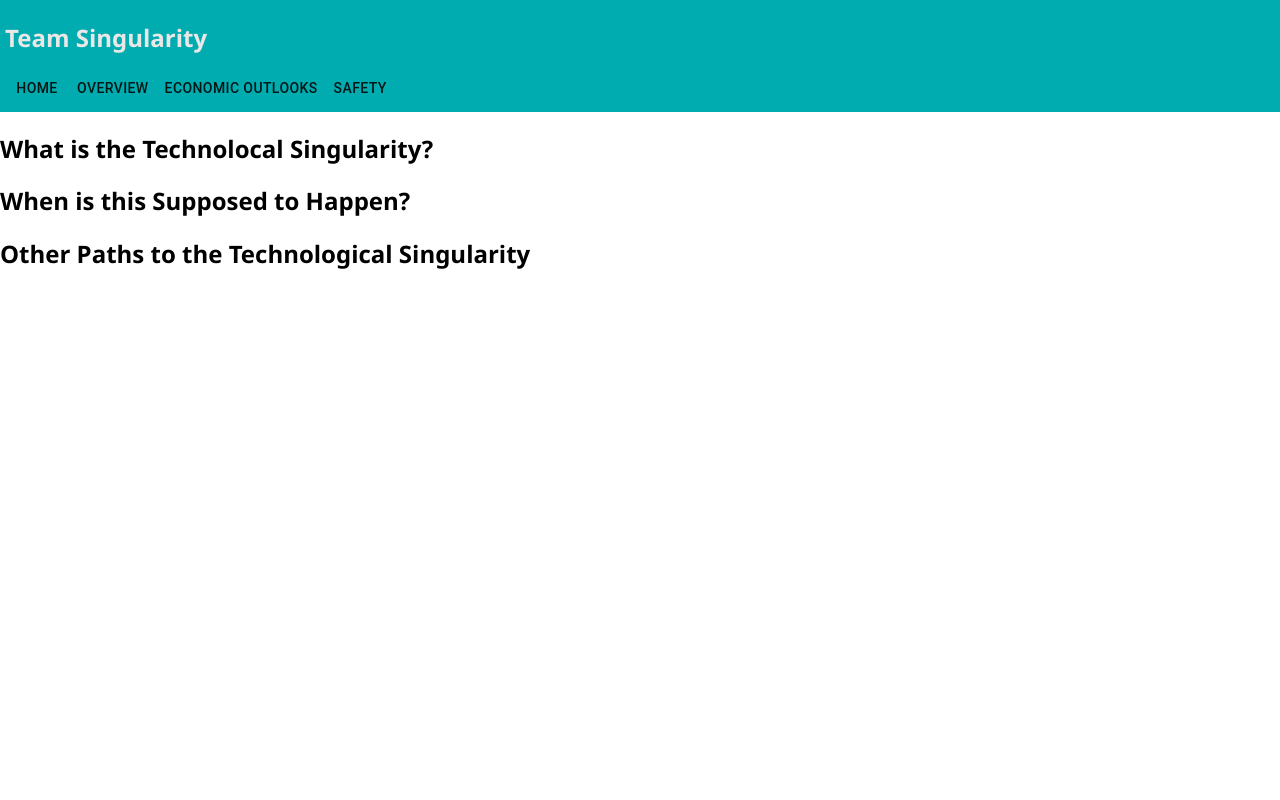
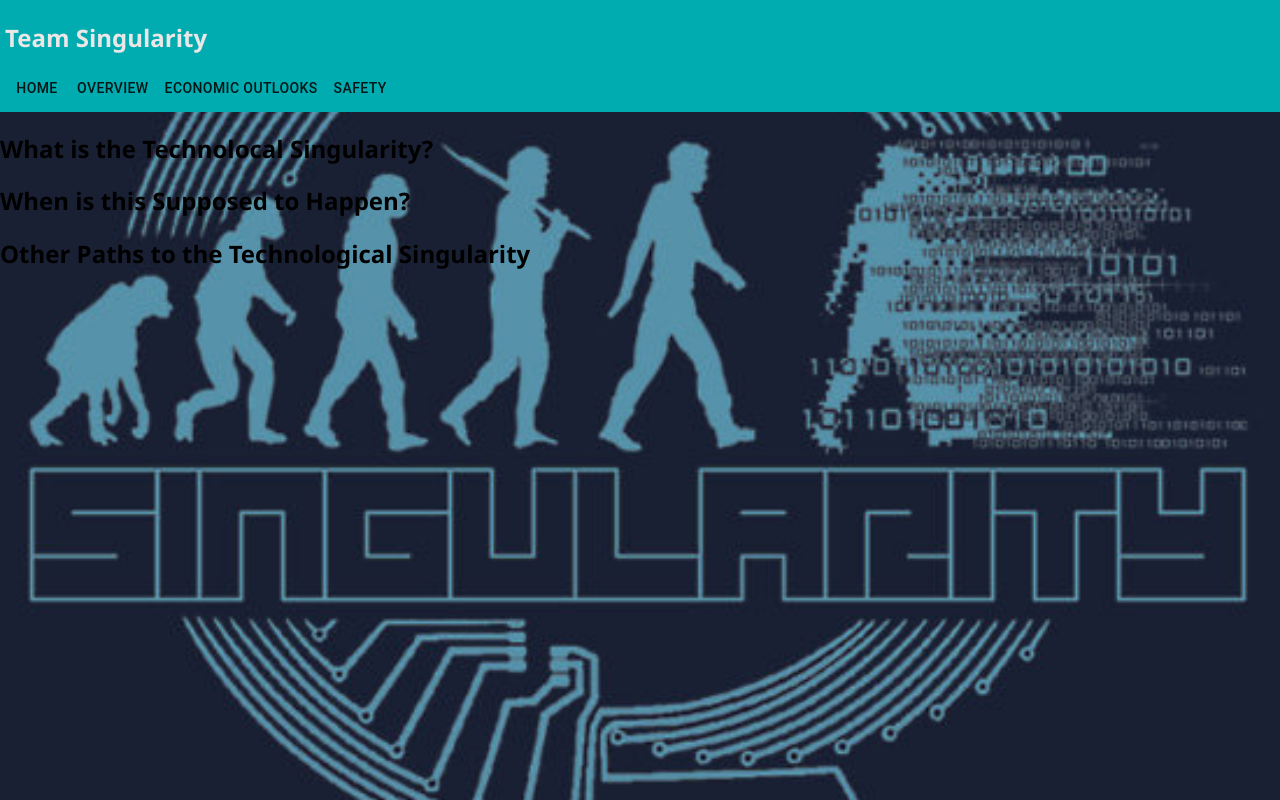
Before and after one commit to BenHacker1995/IT202W-DigitalEthicsProject, a React (Create React App) app: page /#/overview in a window 1280 px wide. Built offline with nearby package versions, Linux system fonts and the light colour scheme.

Commit message:
Background image added

```diff
--- a/src/App.js
+++ b/src/App.js
@@ -14,6 +14,7 @@ import Sources from '../src/Components/Sources/Sources';
 
 
 import './App.css';
+import '../src/styles/main.css';
 
 const App = () => (
   <div className="bg">
--- a/src/styles/main.css
+++ b/src/styles/main.css
@@ -5,13 +5,14 @@ body {
 }
 
 .bg {
-    background-image: url("dark_souls_remastered_crop.jpg");
+    background-image: url("artificial-intelligence-singularity.jpg");
 
     height: 100vh;
 
     background-position: center;
     background-repeat: no-repeat;
     background-size: cover;
+    background-origin: content-box;
 }
 
 .instructions h1 {
```
Also changed, not shown: src/styles/artificial-intelligence-singularity.jpg (added), src/styles/dark_souls_remastered_crop.jpg (deleted).
